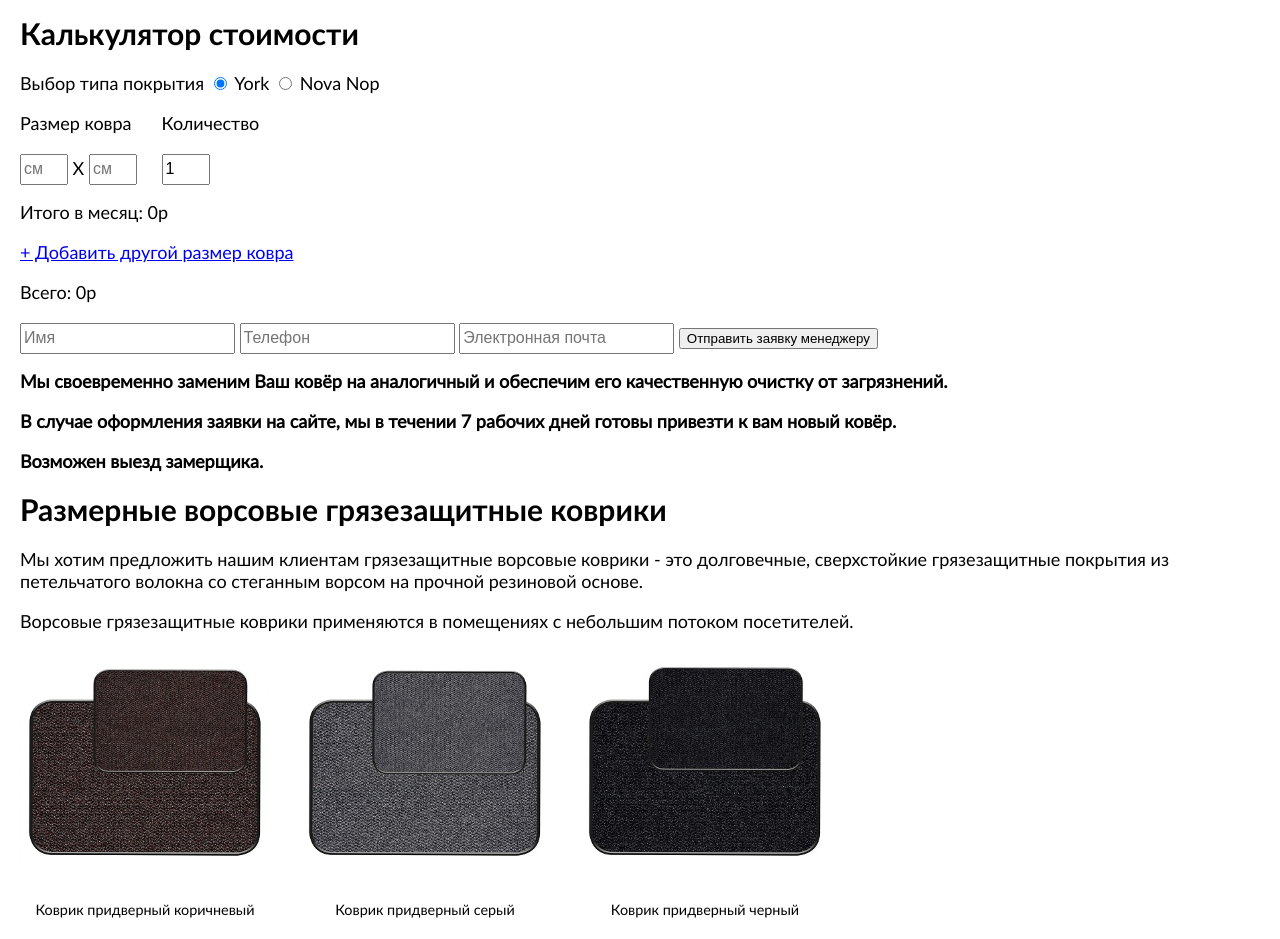
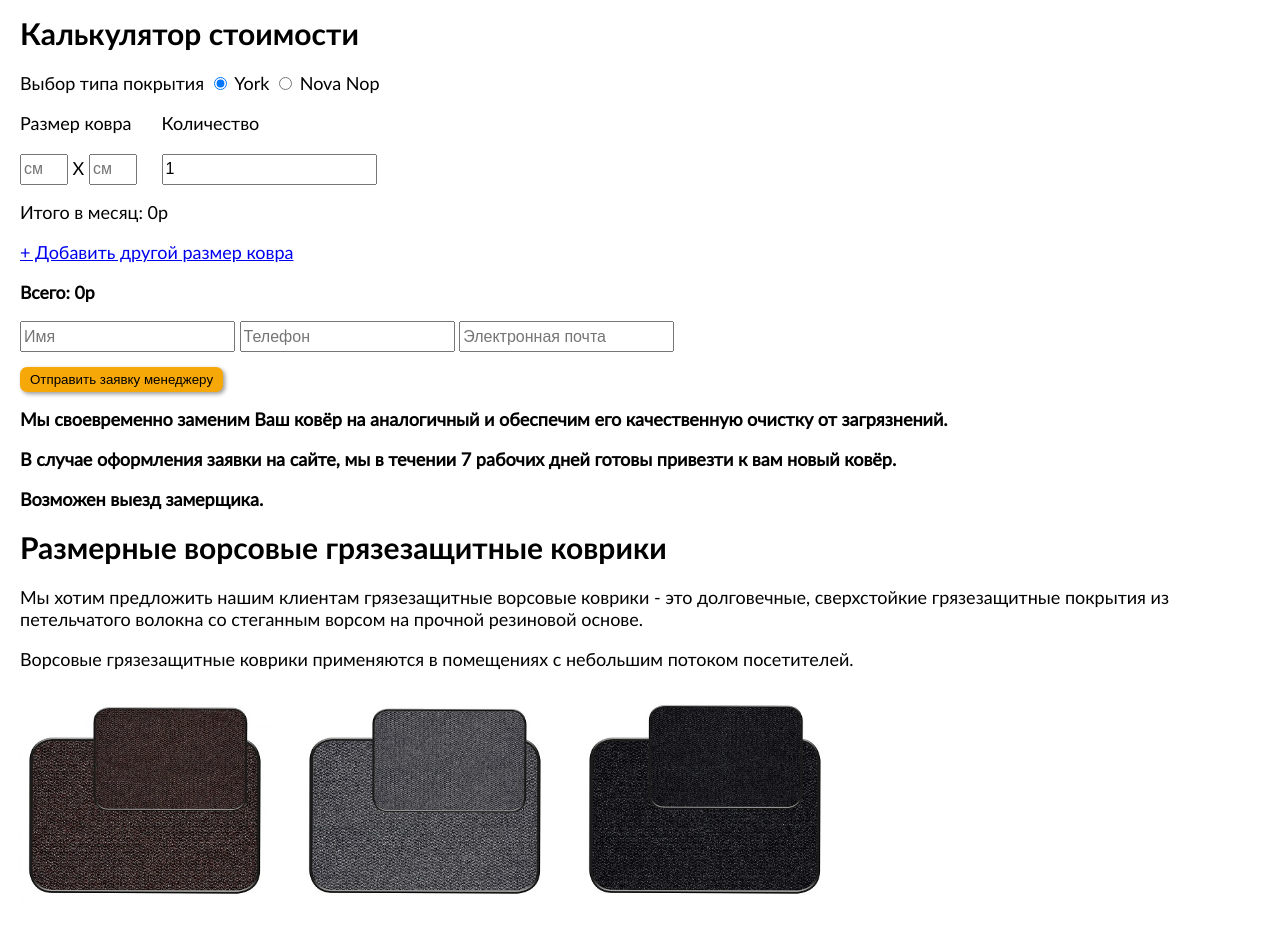
Before and after one commit to Leonidas51/palev, a Django app: page /carpets/ in a window 1280 px wide. Shown: the part 2096-3035 px from the top of the page. Run offline with Django 3.2, Linux system fonts and the light colour scheme; parts of the project's set-up code (start-up, migrations or seed data) failed here and were passed over.

Commit message:
working form and more content

```diff
--- a/palev/static/palev/css/carpets.css
+++ b/palev/static/palev/css/carpets.css
@@ -36,8 +36,28 @@ input[type="text"], input[type="number"] {
   font-size: 16px;
 }
 
-.cm-w, .cm-h, .amount {
+.carpet-form__cm-w, .carpet-form__cm-h, carpet-form__amount {
   width: 40px;
+}
+
+.carpet-form__total-text {
+  font-size: 1.1rem;
+}
+
+.carpet-form__submit {
+  display: block;
+  margin-top: 15px;
+  padding: 5px 10px;
+  border: none;
+  background-color: var(--main-color);
+  border-radius: 7px;
+  box-shadow: 2px 2px 4px rgba(0,0,0,0.4);
+  transition: 0.3s;
+  cursor: pointer;
+}
+
+.carpet-form__submit:hover {
+  background-color: #c98906;
 }
 
 .carpet-catalog__image_york-br {
--- a/palev/static/palev/css/main.css
+++ b/palev/static/palev/css/main.css
@@ -27,7 +27,7 @@ html {
   font-size: 18px;
 }
 
-.title {
+h1.title {
   font-family: "LatoBold", Arial, Tahoma, sans-serif;
   font-size: 30px;
 }
@@ -60,3 +60,12 @@ html {
 .article__pic > img {
   max-width: 100%;
 }
+
+.hours-img {
+  display: flex;
+  justify-content: center;
+}
+
+.hours-img > img {
+  width: 60%;
+}
--- a/palev/static/palev/js/carpets_form.js
+++ b/palev/static/palev/js/carpets_form.js
@@ -3,31 +3,31 @@
 
   window.addEventListener('load', function() {
     addEvents(document.querySelector('#carpet-1'));
-    console.log(1);
-    document.querySelector('#add-more').addEventListener('click', addCarpet);
+    document.querySelector('#carpet-form__add-more').addEventListener('click', addCarpet);
+    document.querySelector('#carpet-form').addEventListener('submit', submitForm);
   });
 
   function calcPrice(e) {
-    var el = e.target.closest('.carpet');
+    var el = e.target.closest('.carpet-form__carpet');
 
-    var width = el.querySelector('.cm-w').value,
-        length = el.querySelector('.cm-h').value,
+    var width = el.querySelector('.carpet-form__cm-w').value,
+        length = el.querySelector('.carpet-form__cm-h').value,
         type_mul = el.querySelector('input[value="York"]').checked == true ? 687 : 795,
-        amount = el.querySelector('.amount').value;
+        amount = el.querySelector('.carpet-form__amount').value;
 
-    el.querySelector('.carpet-total').innerHTML = Math.round(Number((width * length) / 10000 * type_mul * amount));
+    el.querySelector('.carpet-form__carpet-total').innerHTML = Math.round(Number((width * length) / 10000 * type_mul * amount));
     calcTotal();
   }
 
   function calcTotal() {
-    var prices = document.querySelectorAll('.carpet-total'),
+    var prices = document.querySelectorAll('.carpet-form__carpet-total'),
         sum = 0;
 
     for(var i=0; i < prices.length; i++) {
       sum += Number(prices[i].innerHTML);
     }
 
-    document.querySelector('#total').innerHTML = sum;
+    document.querySelector('#carpet-form__total').innerHTML = sum;
   }
 
   function addCarpet(e) {
@@ -35,27 +35,27 @@
     carpets++;
 
     e.target.insertAdjacentHTML('beforebegin',
-    '<div class="carpet" id="carpet-' + carpets + '">' +
+    '<div class="carpet-form__carpet" id="carpet-' + carpets + '">' +
     '<div>' +
     '<span>Выбор типа покрытия</span>' +
     '<label>' +
-    '<input class="carp-type" name="' + carpets +'-type" type="radio" checked="checked" value="York">' +
+    '<input class="carpet-form__type" name="' + carpets +'-type" type="radio" checked="checked" value="York">' +
     '<span>York</span>' +
     '</label>' +
     '<label>' +
-    '<input class="carp-type" name="' + carpets +'-type" type="radio" value="NovaNop">' +
+    '<input class="carpet-form__type" name="' + carpets +'-type" type="radio" value="NovaNop">' +
     '<span>Nova Nop</span>' +
     '</label>' +
     '</div>' +
     '<div class="carp-size">' +
     '<p>Размер ковра</p>' +
-    '<input class="cm-w" name="' + carpets +'-size-w" type="text" placeholder="см" required><span> X </span><input class="cm-h" name="' + carpets + '-size-h" type="text" placeholder="см" required>' +
+    '<input class="carpet-form__cm-w" name="' + carpets +'-size-w" type="text" placeholder="см" required><span> X </span><input class="carpet-form__cm-h" name="' + carpets + '-size-h" type="text" placeholder="см" required>' +
     '</div>' +
     '<div class="carp-amount">' +
     '<p>Количество</p>' +
-    '<input class="amount" name="' + carpets + '-amount" type="number" min="1" value="1">' +
+    '<input class="carpet-form__amount" name="' + carpets + '-amount" type="number" min="1" value="1">' +
     '</div>' +
-    '<p>Итого в месяц: <span class="carpet-total" id="' + carpets + '-total">0</span>р</p>' +
+    '<p>Итого в месяц: <span class="carpet-form__carpet-total" id="' + carpets + '-total">0</span>р</p>' +
     '</div>'
     )
 
@@ -63,10 +63,10 @@
   }
 
   function addEvents(el) {
-    var widths = el.querySelectorAll('.cm-w'),
-    heights = el.querySelectorAll('.cm-h'),
-    types = el.querySelectorAll('.carp-type'),
-    amounts = el.querySelectorAll('.amount');
+    var widths = el.querySelectorAll('.carpet-form__cm-w'),
+    heights = el.querySelectorAll('.carpet-form__cm-h'),
+    types = el.querySelectorAll('.carpet-form__type'),
+    amounts = el.querySelectorAll('.carpet-form__amount');
 
     for(var i=0; i < widths.length; i++) {
     widths[i].addEventListener('change', calcPrice);
@@ -84,4 +84,36 @@
     amounts[i].addEventListener('change', calcPrice);
     }
   }
+
+  function submitForm(e) {
+    e.preventDefault();
+
+    if(e.target.querySelector('.carpet-form__submit').classList.contains('inactive')) {
+      return;
+    }
+
+    let data = new FormData(document.querySelector('#carpet-form'));
+    e.target.querySelector('.carpet-form__submit').classList.add('inactive');
+
+    fetch('/send_carpet_form/', {
+      method: 'POST',
+      headers: {
+        'X-CSRF-Token': document.querySelector('input[name="csrfmiddlewaretoken"]').value
+      },
+      body: data
+    })
+      .then(function(response) {
+        response.json()
+          .then(function(result) {
+            alert('Заказ успешно отправлен!');
+            e.target.querySelector('.carpet-form__submit').classList.remove('inactive');
+            window.location.replace('/');
+          })
+          .catch(function(err) {
+            alert('Произошла ошибка сервера. Пожалуйста, попробуйте позже.');
+            e.target.querySelector('.carpet-form__submit').classList.remove('inactive');
+          })
+
+      })
+  }
 })()
--- a/palev/templates/carpets.html
+++ b/palev/templates/carpets.html
@@ -60,36 +60,38 @@
 
 
     <form id="carpet-form" method="post">
-        <div class="carpet" id="carpet-1">
+        <div class="carpet-form__carpet" id="carpet-1">
         <div>
           <span>Выбор типа покрытия</span>
           <label>
-            <input class="carp-type" name="1-type" type="radio" checked="checked" value="York">
+            <input class="carpet-form__type" name="1-type" type="radio" checked="checked" value="York">
             <span>York</span>
           </label>
 
           <label>
-            <input class="carp-type" name="1-type" type="radio" value="NovaNop">
+            <input class="carpet-form__type" name="1-type" type="radio" value="NovaNop">
             <span>Nova Nop</span>
           </label>
         </div>
         <div class="carp-size">
           <p>Размер ковра</p>
-          <input class="cm-w" name="1-size-w" type="text" placeholder="см" required=""><span> X </span><input class="cm-h" name="1-size-h" type="text" placeholder="см" required="">
+          <input class="carpet-form__cm-w" name="1-size-w" type="text" placeholder="см" required=""><span> X </span><input class="carpet-form__cm-h" name="1-size-h" type="text" placeholder="см" required="">
         </div>
         <div class="carp-amount">
           <p>Количество</p>
-          <input class="amount" name="1-amount" type="number" min="1" value="1">
+          <input class="carpet-form__amount" name="1-amount" type="number" min="1" value="1">
         </div>
-        <p>Итого в месяц: <span class="carpet-total" id="1-total">0</span>р</p>
+        <p>Итого в месяц: <span class="carpet-form__carpet-total" id="1-total">0</span>р</p>
       </div>
-      <a href="#" id="add-more">+ Добавить другой размер ковра</a>
-      <p class="total-text">Всего: <span id="total">0</span>р</p>
+      <a href="#" id="carpet-form__add-more">+ Добавить другой размер ковра</a>
+      <p class="carpet-form__total-text"><b>Всего: <span id="carpet-form__total">0</span>р</b></p>
       <input type="text" name="name" placeholder="Имя" required="">
       <input type="text" name="phone" placeholder="Телефон" required="">
       <input type="text" name="email" placeholder="Электронная почта" required="">
 
-      <a><input class="carp-submit" type="submit" value="Отправить заявку менеджеру"></a>
+      {% csrf_token %}
+
+      <a><input class="carpet-form__submit" type="submit" value="Отправить заявку менеджеру"></a>
     </form>
 
 
--- a/palev/templates/index.html
+++ b/palev/templates/index.html
@@ -23,8 +23,8 @@
         <div class="index-services__title"><a class="index-services__link" href="/rent/#cleaning">Чистка ковров</a></div>
       </div>
       <div class="index-services__container">
-        <div class="index-services__icon"><a href="#"><img src="{% static 'palev/images/service-icon-4.png' %}"></a></div>
-        <div class="index-services__title"><a class="index-services__link" href="#">Замена ковров</a></div>
+        <div class="index-services__icon"><a href="/replacement"><img src="{% static 'palev/images/service-icon-4.png' %}"></a></div>
+        <div class="index-services__title"><a class="index-services__link" href="/replacement">Замена ковров</a></div>
       </div>
     </div>
     <hr />
--- a/palev/views.py
+++ b/palev/views.py
@@ -1,7 +1,10 @@
 # -*- coding: utf-8 -*-
 from __future__ import unicode_literals
+import json
 
 from django.shortcuts import render, get_object_or_404
+from django.core.mail import send_mail
+from django.http import HttpResponse
 from .models import Article
 
 def index(request):
@@ -31,3 +34,34 @@ def article(request, pk):
   article = get_object_or_404(Article, pk=pk)
 
   return render(request, 'article.html', {'article': article})
+
+def replacement(request):
+  return render(request, 'replacement.html')
+
+def send_carpet_form(request):
+  if request.method == 'POST':
+    count = 1
+    message = ''
+
+    while(request.POST.get(str(count) + '-size-w')):
+      message += ('Тип: ' + request.POST.get(str(count) + '-type'))
+      message += (', Размер: ' + request.POST.get(str(count) + '-size-w') + 'X' + request.POST.get(str(count) + '-size-h'))
+      message += (', Количество: ' + request.POST.get(str(count) + '-amount'))
+      message += '\n'
+
+      count += 1
+
+    message += ('\nДанные заказчика:\n')
+    message += ('Имя: ' + request.POST.get('name') + ' Телефон: ' + request.POST.get('phone') + ' E-mail: ' + request.POST.get('email'))
+
+    send_mail(
+      u'Заказ грязезащитных ковров',
+      message,
+      'russian.memento@gmail.com',
+      ['info@palev.ru']
+    )
+
+    return HttpResponse(
+      json.dumps({'result': 'OK', 'message': message}),
+      content_type="application/json"
+    )
--- a/superpalev/urls.py
+++ b/superpalev/urls.py
@@ -11,5 +11,7 @@ urlpatterns = [
     url(r'^carpets/', views.carpets, name='carpets'),
     url(r'^articles/', views.articles, name='articles'),
     url(r'^article/(?P<pk>[0-9]+)$', views.article, name='article'),
+    url(r'^replacement/', views.replacement, name='replacement'),
+    url(r'^send_carpet_form/$', views.send_carpet_form, name='send_carpet_form'),
     url(r'^admin/', admin.site.urls),
 ]
```
Also changed, not shown: palev/templates/replacement.html (added, +12 -0 lines), palev/static/palev/images/hours.jpg (added).
